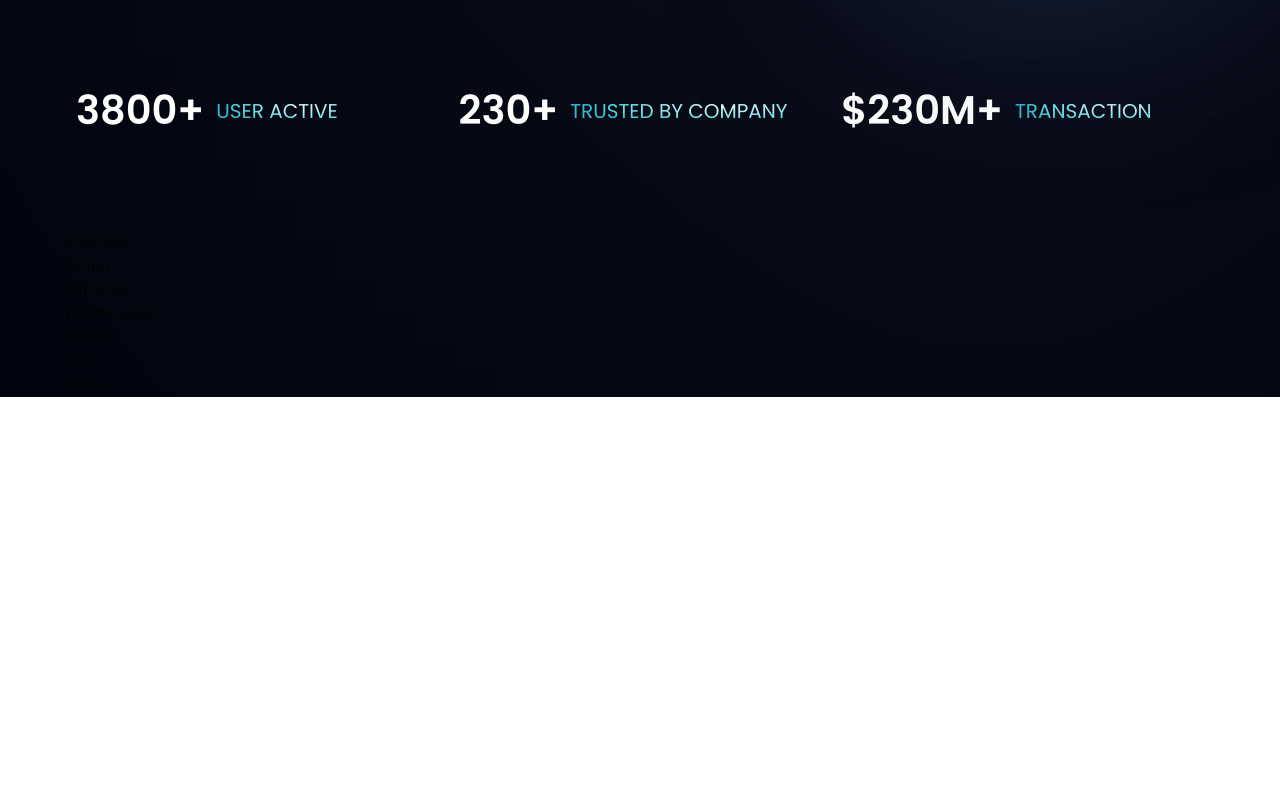
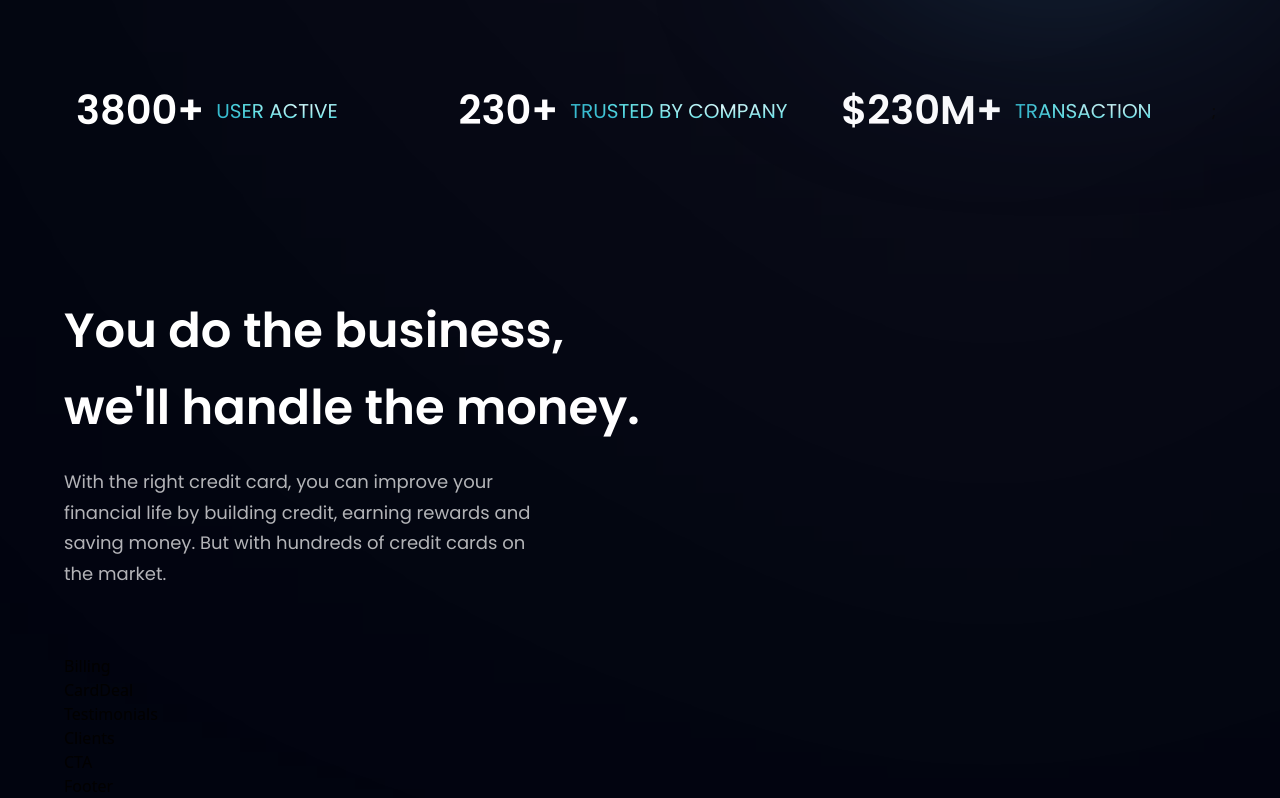
Before and after one commit to TylerRJefferson/bank_app, a React (Vite) app: page / in a window 1280 px wide. Shown: the part 716-1514 px from the top of the page. Before the commit the page ends 1113 px from the top, so only its background shows below. Built offline with nearby package versions, Linux system fonts and the light colour scheme.

Commit message:
business heading and paragraph displayed

```diff
--- a/src/components/Business.jsx
+++ b/src/components/Business.jsx
@@ -1,9 +1,16 @@
-import React from 'react'
+import { features } from "../constants";
+import styles, { layout } from "../style";
+import Button from "./Button";
 
 const Business = () => {
   return (
-    <div>Business</div>
+    <section id="features" className={layout.section}>
+      <div className={layout.sectionInfo}>
+        <h2 className={styles.heading2}>You do the business, <br className="sm:block hidden" /> we'll handle the money.</h2>
+        <p className={`${styles.paragraph} max-w-[470px] mt-5`}>With the right credit card, you can improve your financial life by building credit, earning rewards and saving money. But with hundreds of credit cards on the market.</p>
+      </div>
+    </section>
   )
-}
+};
 
-export default Business
+export default Business;
```
